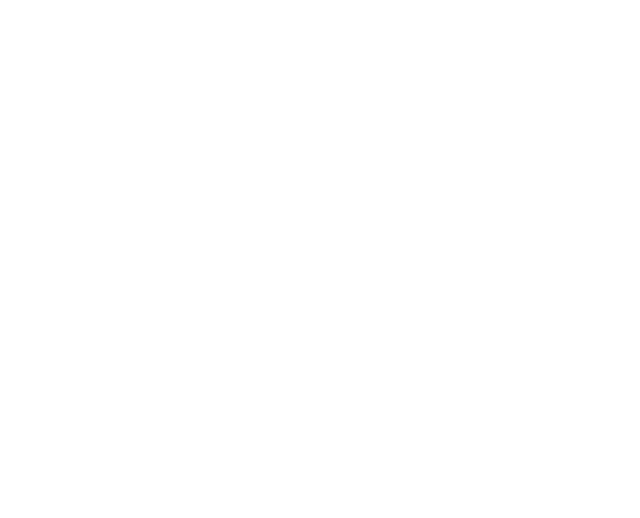
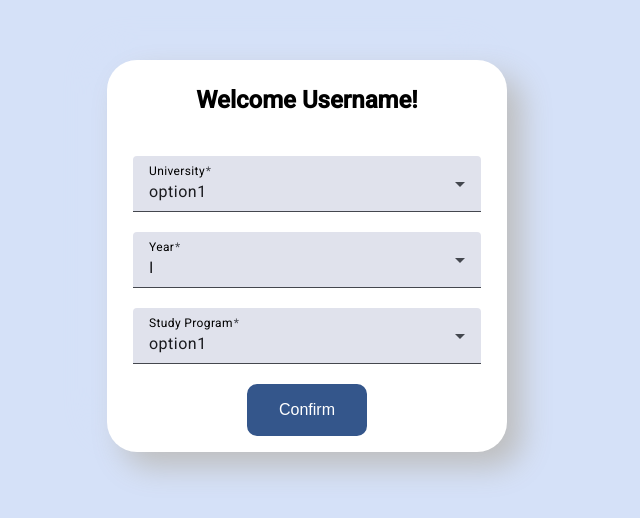
Before and after one commit to LukaIlic831/EduSchedule, an Angular app: page /student-info in a window 1280 px wide. Before the commit this address led to /. Shown: the part 144-662 px from the top of the page, without its empty margins (333-973 px from the left). Built offline with nearby package versions, Linux system fonts and the light colour scheme.

Commit message:
created student-info-page

```diff
--- a/src/app/app.routes.ts
+++ b/src/app/app.routes.ts
@@ -2,10 +2,12 @@
 import { SignInPageComponent } from './feature/auth/pages/sign-in-page/sign-in-page.component';
 import { SignUpPageComponent } from './feature/auth/pages/sign-up-page/sign-up-page.component';
 import { ProfessorInfoPageComponent } from './feature/user-info/pages/professor-info-page/professor-info-page.component';
+import { StudentInfoPageComponent } from './feature/user-info/pages/student-info-page/student-info-page.component';
 
 export const routes: Routes = [
   { path: '', redirectTo: 'sign-in', pathMatch: 'full' },
   { path: 'sign-in', component: SignInPageComponent },
   { path: 'sign-up', component: SignUpPageComponent },
   { path: 'professor-info', component: ProfessorInfoPageComponent },
+  { path: 'student-info', component: StudentInfoPageComponent },
 ];
--- /dev/null
+++ b/src/app/feature/user-info/pages/student-info-page/student-info-page.component.html
@@ -0,0 +1,47 @@
+<div class="info__block--wrapper">
+  <mat-card class="info__block">
+    <mat-card-header>
+      <mat-card-title>Welcome Username!</mat-card-title>
+    </mat-card-header>
+    <form>
+      <mat-card-content>
+        <div class="info__block--fields">
+          <div class="info__block--select">
+            <mat-form-field>
+              <mat-label>University</mat-label>
+              <select matNativeControl required>
+                <option value="option1">option1</option>
+                <option value="option2">option2</option>
+                <option value="option3">option3</option>
+              </select>
+            </mat-form-field>
+          </div>
+          <div class="info__block--select">
+            <mat-form-field>
+              <mat-label>Year</mat-label>
+              <select matNativeControl required>
+                <option value="I">I</option>
+                <option value="II">II</option>
+                <option value="III">III</option>
+                <option value="IV">IV</option>
+              </select>
+            </mat-form-field>
+          </div>
+          <div class="info__block--select">
+            <mat-form-field>
+              <mat-label>Study Program</mat-label>
+              <select matNativeControl required>
+                <option value="option1">option1</option>
+                <option value="option2">option2</option>
+                <option value="option3">option3</option>
+              </select>
+            </mat-form-field>
+          </div>
+        </div>
+      </mat-card-content>
+      <mat-card-footer>
+        <button class="info__block--confirm" type="submit">Confirm</button>
+      </mat-card-footer>
+    </form>
+  </mat-card>
+</div>
--- /dev/null
+++ b/src/app/feature/user-info/pages/student-info-page/student-info-page.component.scss
@@ -0,0 +1,58 @@
+@use "variables" as *;
+@use "mixins" as *;
+mat-form-field {
+  width: 100%;
+
+  + mat-form-field {
+    margin-left: $spacing-sm;
+  }
+
+  div {
+    background-color: $input-background;
+  }
+}
+
+.info__block {
+  @include mid-block();
+  @include block-shadow();
+  &--wrapper {
+    @include mid-block-wrapper();
+    @include flex-center();
+  }
+
+  &--fields {
+    @include flex-center();
+    flex-direction: column;
+    width: 100%;
+  }
+
+  &--select {
+    width: 100%;
+  }
+
+  &--confirm {
+    max-width: 200px;
+    @include button-style();
+  }
+}
+
+mat-card-header {
+  @include flex-center();
+}
+
+mat-card-footer {
+  flex-direction: column;
+  margin-bottom: $spacing-xs;
+  @include flex-center();
+}
+
+mat-label {
+  color: $primary-text !important;
+}
+
+mat-card-title {
+  font-size: 24px !important;
+  font-weight: bold;
+  color: $primary-text;
+  margin-bottom: $spacing-xxl;
+}
```
Also changed, not shown: src/app/feature/user-info/pages/student-info-page/student-info-page.component.ts (added, +15 -0 lines), 1 other file (tests, documents, lock files or other folders).
